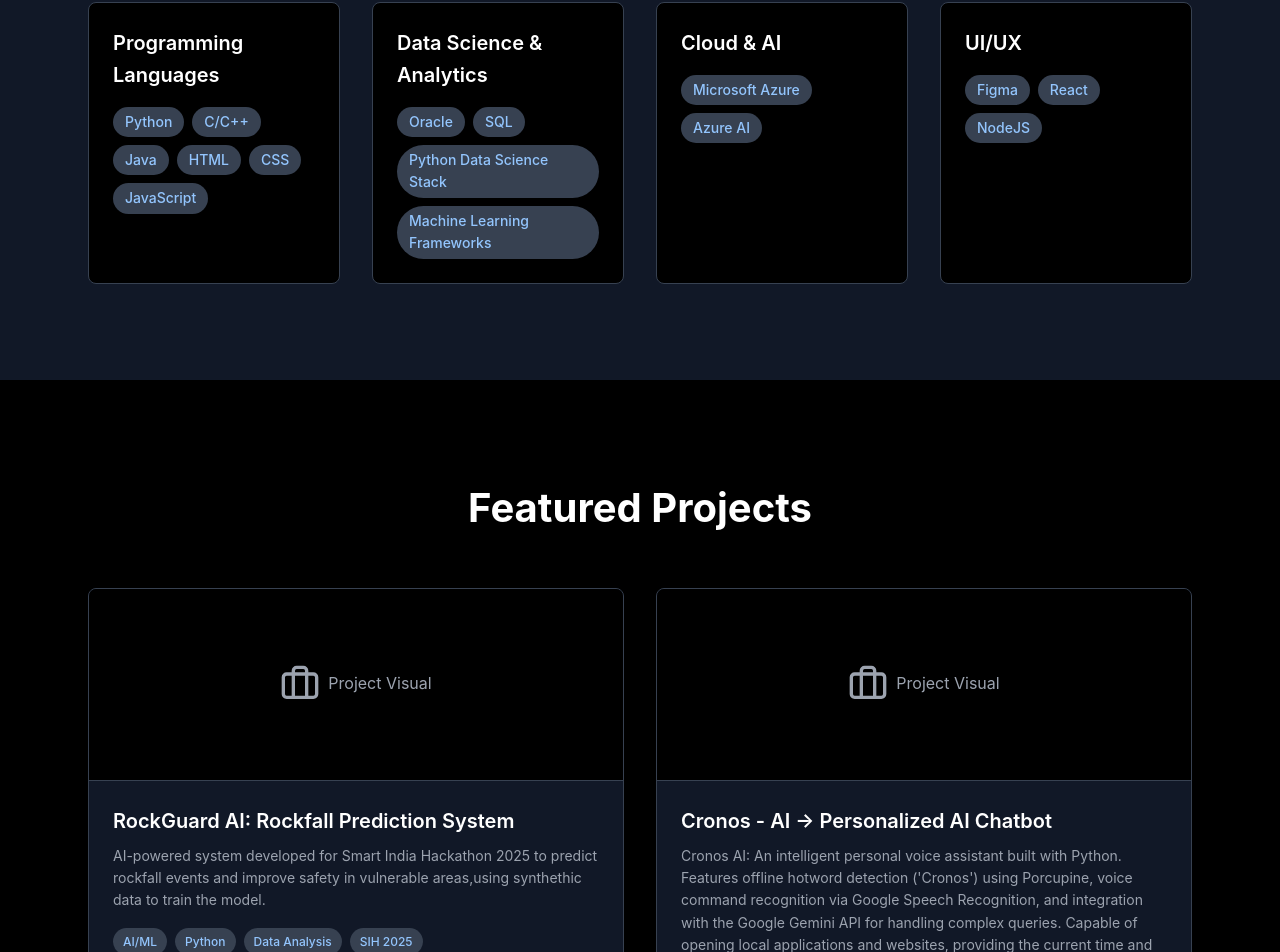
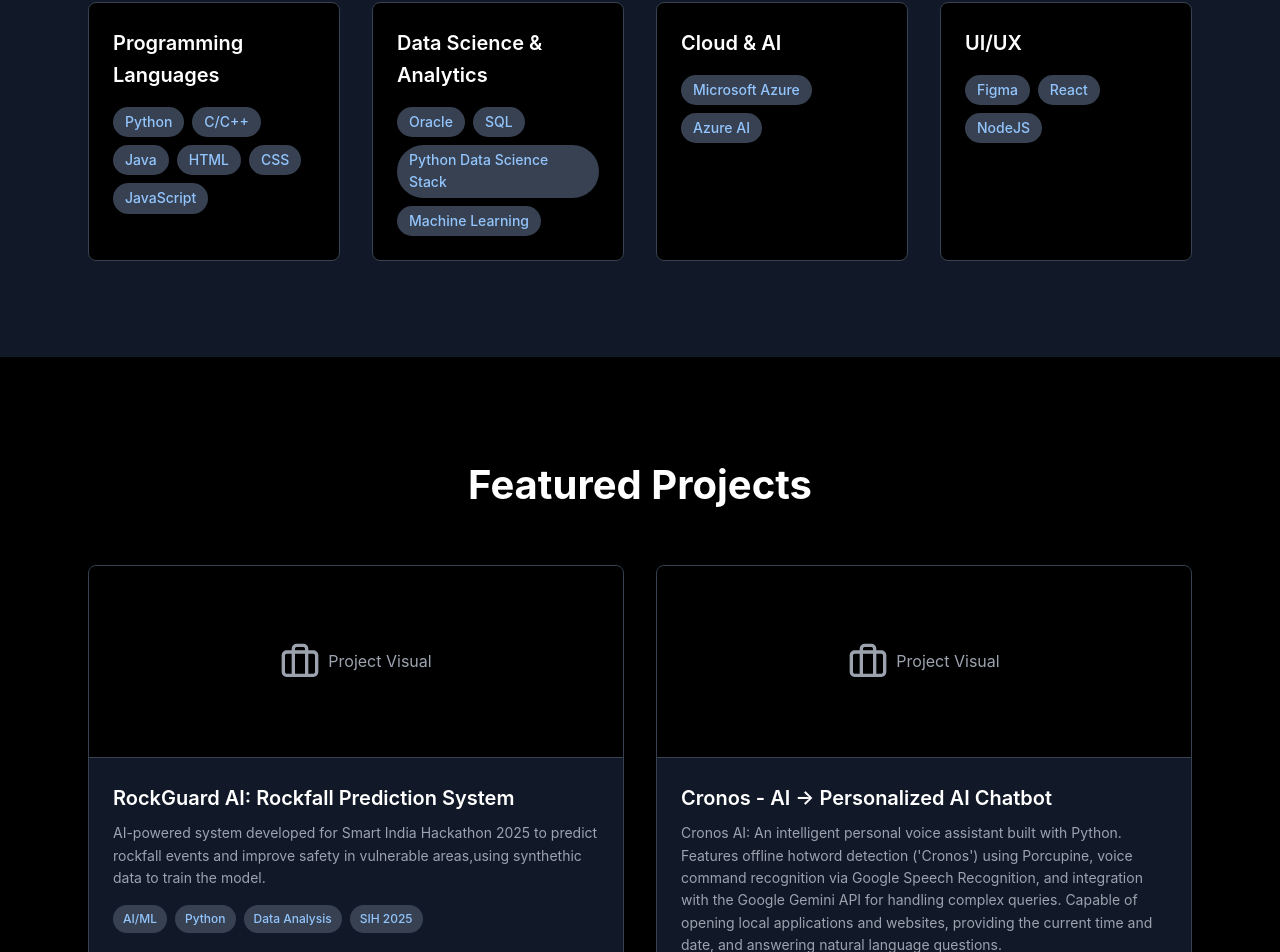
Before and after one commit to VedantSingh4108/vedant-portfolio, a React (Vite) app: page / in a window 1280 px wide. Shown: the part 831-1783 px from the top of the page. Built offline with nearby package versions, Linux system fonts and the light colour scheme.

Commit message:
Updated some project links

```diff
--- a/src/App.tsx
+++ b/src/App.tsx
@@ -165,7 +165,7 @@ const Skills = () => {
     },
     {
       title: "Data Science & Analytics",
-      skills: ["Oracle", "SQL","Python Data Science Stack","Machine Learning Frameworks"]
+      skills: ["Oracle", "SQL","Python Data Science Stack","Machine Learning"]
     },
     {
       title: "Cloud & AI",
```
